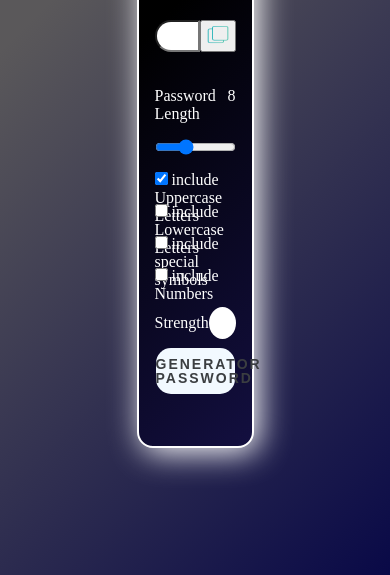
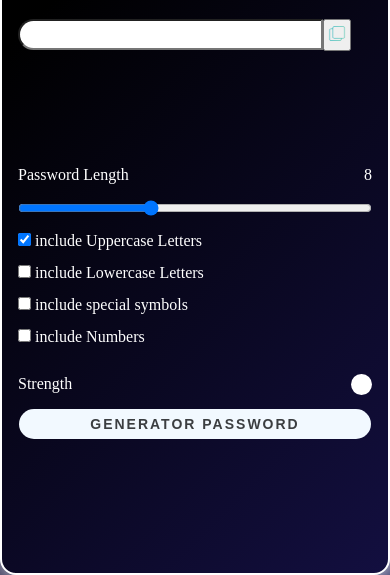
Before and after one commit to Inderjeet1Singh/PasswordGenerator, a plain HTML site: page index.html in a window 390 px wide. Shown: the part 269-844 px from the top of the page. Drawn offline with Linux system fonts and the light colour scheme.

Commit message:
added media query styles.css

```diff
--- a/styles.css
+++ b/styles.css
@@ -112,3 +112,42 @@
     box-shadow: 0 8px 22px 0 rgba(157, 166, 233, 0.742), 0 4px 6px 0 rgba(122, 134, 208, 0.427);
     color: rgba(255, 255, 255, 0.674);
 }
+
+@media (max-width: 736px)
+{
+    .passwordwrapper{
+        width: 100%;
+        height: 100%;
+    }
+    .colordiv{
+    height: 1.3rem;
+    width: 1.3rem;
+    border-radius: 50% ;
+    }
+    .generate_button{
+        height: 2rem;
+    }
+    .password_filled{
+        height: 1.9rem;
+        width: 94%;
+    }
+    #copyimage{
+        height: 1.2rem;
+        width: 1.5rem;
+    }
+}
+@media (max-width: 220px)
+{
+
+    div,#generate_passwordbtn{
+        font-size: smaller;
+    }
+    .colordiv{
+        height: 0.8rem;
+        width: 0.8rem;
+        border-radius: 50% ;
+        }
+    .generate_button{
+        height: 1rem;
+    }
+}
```
